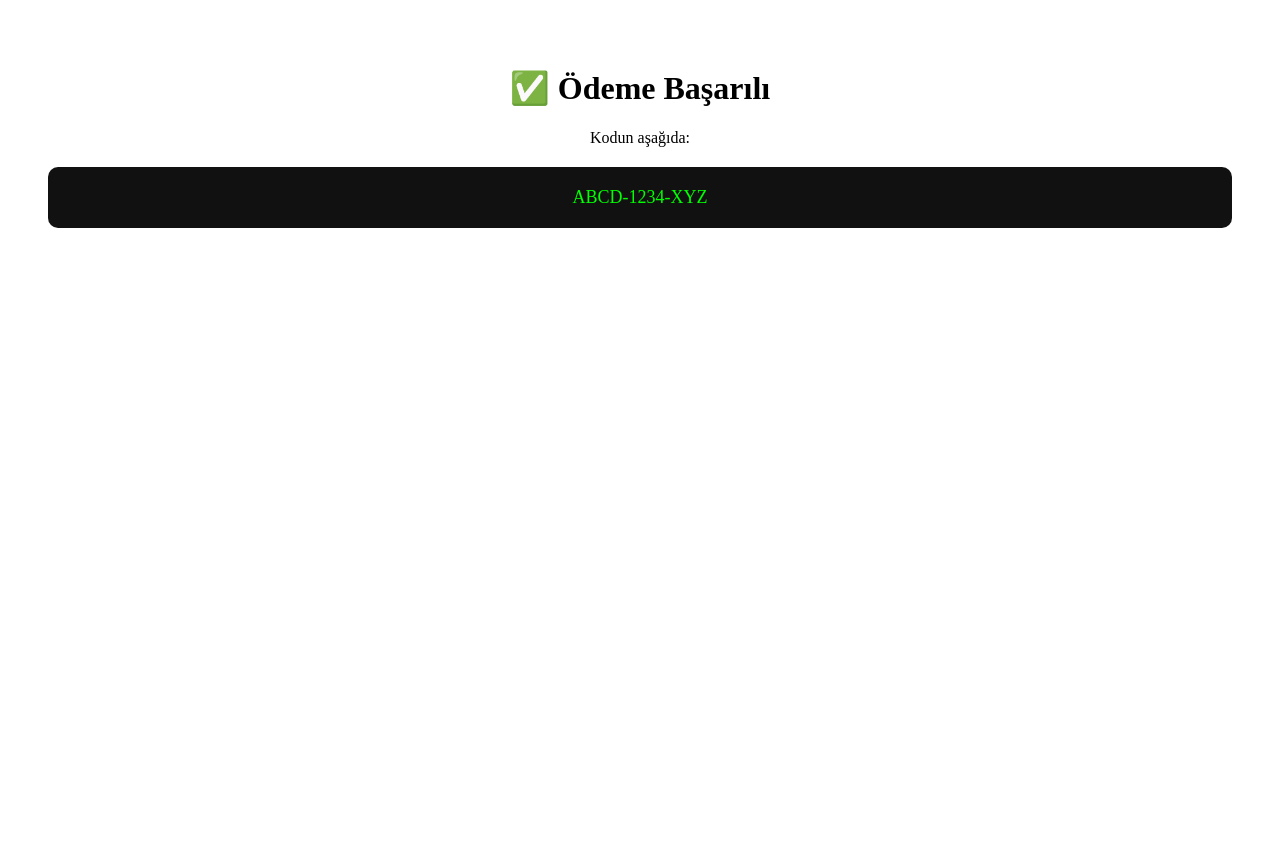
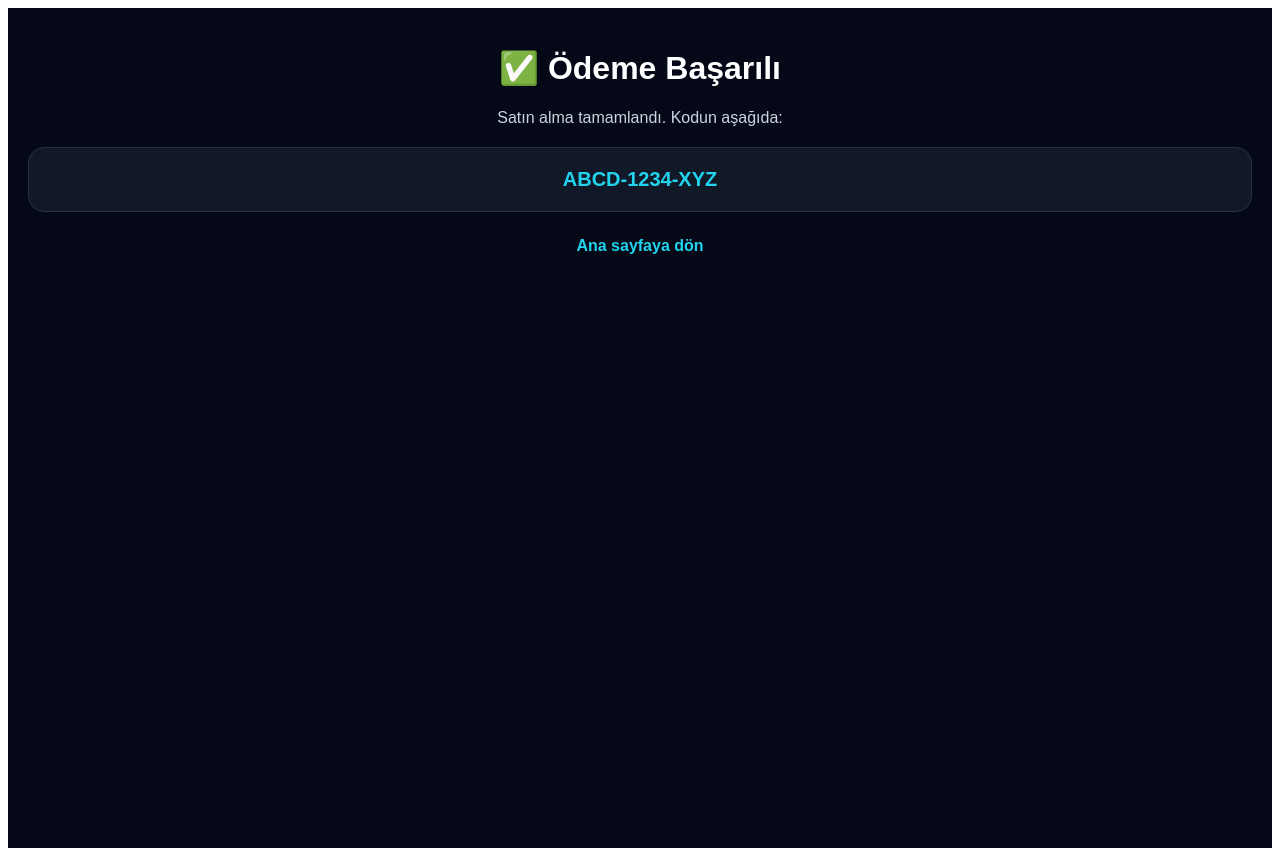
Before and after one commit to can6231/keynox, a Next.js app: page /success in a window 1280 px wide. Before the commit the page ends 800 px from the top, so only its background shows below. Built offline with nearby package versions, Linux system fonts and the light colour scheme.

Commit message:
Refactor Success component and update styles

```diff
--- a/app/success/page.tsx
+++ b/app/success/page.tsx
@@ -1,19 +1,57 @@
-export default function Success() {
+"use client";
+
+import { useEffect } from "react";
+
+export default function SuccessPage() {
+  useEffect(() => {
+    // ödeme sonrası sepeti temizle
+    localStorage.removeItem("cart");
+  }, []);
+
   return (
-    <div style={{ padding: 40, textAlign: "center" }}>
+    <main
+      style={{
+        minHeight: "100vh",
+        background: "#050816",
+        color: "white",
+        padding: "20px",
+        fontFamily: "Arial",
+        textAlign: "center",
+      }}
+    >
       <h1>✅ Ödeme Başarılı</h1>
-      <p>Kodun aşağıda:</p>
 
-      <div style={{
-        marginTop: 20,
-        background: "#111",
-        padding: 20,
-        borderRadius: 10,
-        color: "#0f0",
-        fontSize: 18
-      }}>
+      <p style={{ marginTop: "10px", color: "#CBD5E1" }}>
+        Satın alma tamamlandı. Kodun aşağıda:
+      </p>
+
+      <div
+        style={{
+          marginTop: "20px",
+          background: "#111827",
+          padding: "20px",
+          borderRadius: "16px",
+          border: "1px solid #263244",
+          color: "#22D3EE",
+          fontSize: "20px",
+          fontWeight: "bold",
+        }}
+      >
         ABCD-1234-XYZ
       </div>
-    </div>
+
+      <a
+        href="/"
+        style={{
+          display: "inline-block",
+          marginTop: "25px",
+          color: "#22D3EE",
+          textDecoration: "none",
+          fontWeight: "bold",
+        }}
+      >
+        Ana sayfaya dön
+      </a>
+    </main>
   );
 }
```
